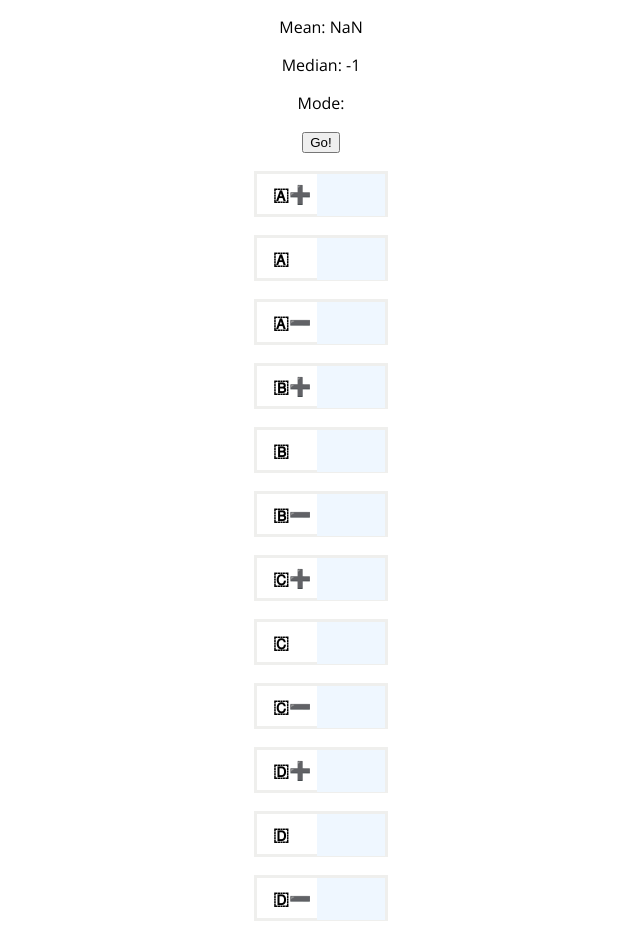
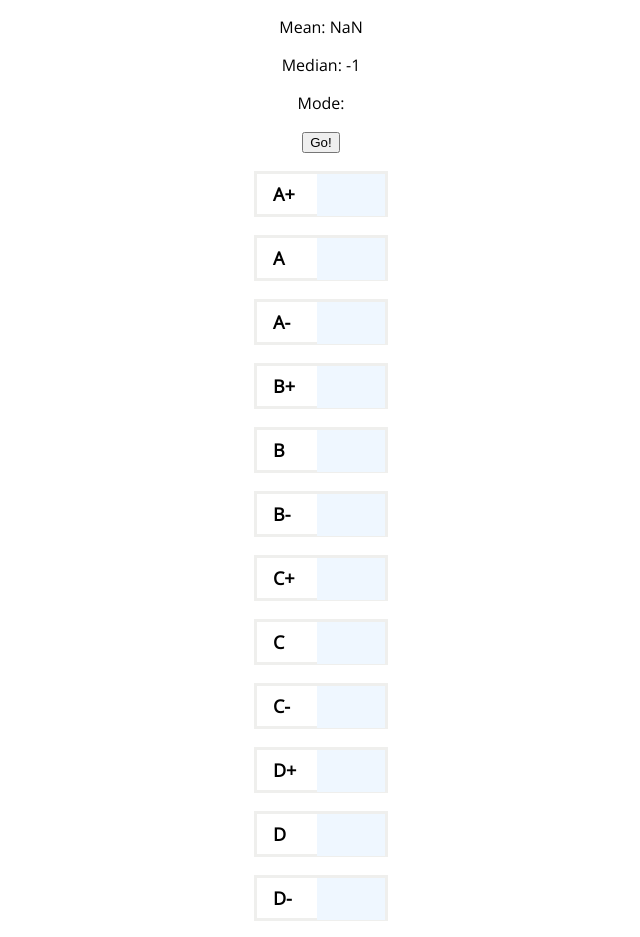
Before and after one commit to dialectrical/grade-distribution-visualizer, a React (Create React App) app: page / in a window 1280 px wide. Shown: the top 937 px of the page, without its empty margins (319-959 px from the left). Built offline with nearby package versions, Linux system fonts and the light colour scheme.

Commit message:
fix: stopped using emoji

```diff
--- a/src/components/GradeVisualizer.js
+++ b/src/components/GradeVisualizer.js
@@ -57,19 +57,19 @@ export const GradeVisualizer = (props) => {
       />
       <Button fn={setGrades} arr={input} />
       <div>
-        <TextInput gradeLabel="🇦➕" arr={input} index={0} />
-        <TextInput gradeLabel="🇦" arr={input} index={1} />
-        <TextInput gradeLabel="🇦➖" arr={input} index={2} />
-        <TextInput gradeLabel="🇧➕" arr={input} index={3} />
-        <TextInput gradeLabel="🇧" arr={input} index={4} />
-        <TextInput gradeLabel="🇧➖" arr={input} index={5} />
-        <TextInput gradeLabel="🇨➕" arr={input} index={6} />
-        <TextInput gradeLabel="🇨" arr={input} index={7} />
-        <TextInput gradeLabel="🇨➖" arr={input} index={8} />
-        <TextInput gradeLabel="🇩➕" arr={input} index={9} />
-        <TextInput gradeLabel="🇩" arr={input} index={10} />
-        <TextInput gradeLabel="🇩➖" arr={input} index={11} />
-        <TextInput gradeLabel="🇫" arr={input} index={12} />
+        <TextInput gradeLabel="A+" arr={input} index={0} />
+        <TextInput gradeLabel="A" arr={input} index={1} />
+        <TextInput gradeLabel="A-" arr={input} index={2} />
+        <TextInput gradeLabel="B+" arr={input} index={3} />
+        <TextInput gradeLabel="B" arr={input} index={4} />
+        <TextInput gradeLabel="B-" arr={input} index={5} />
+        <TextInput gradeLabel="C+" arr={input} index={6} />
+        <TextInput gradeLabel="C" arr={input} index={7} />
+        <TextInput gradeLabel="C-" arr={input} index={8} />
+        <TextInput gradeLabel="D+" arr={input} index={9} />
+        <TextInput gradeLabel="D" arr={input} index={10} />
+        <TextInput gradeLabel="D-" arr={input} index={11} />
+        <TextInput gradeLabel="F" arr={input} index={12} />
       </div>
     </div>
   );
```
